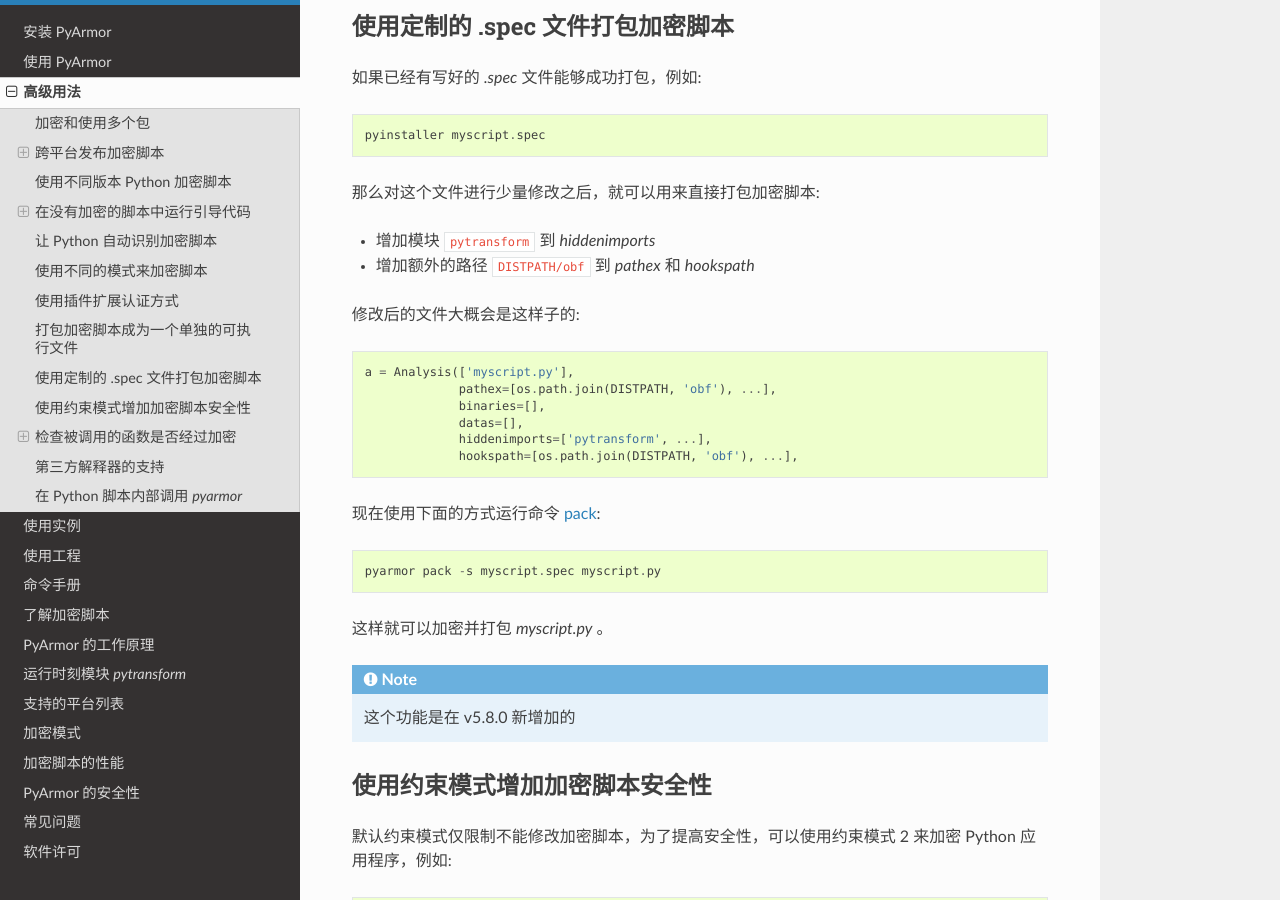
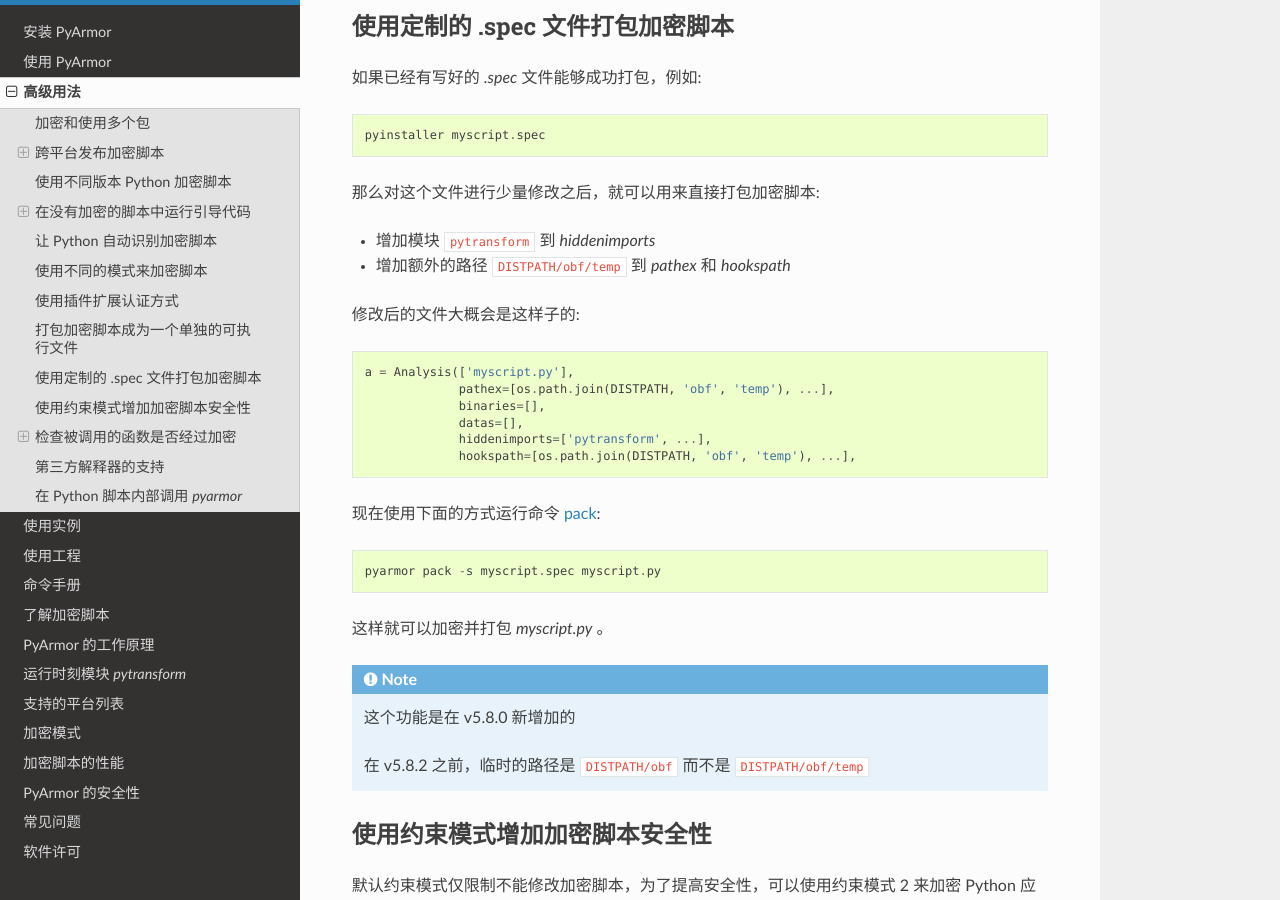
Before and after one commit to dashingsoft/pyarmor-docs-zh, a Sphinx documentation site: the page built from docs/advanced.rst, in a window 1280 px wide and 900 px high, scrolled down 10151 px. Built offline with Sphinx 7.4.7 and the Read the Docs theme 2.0.0, drawn with Linux system fonts in a browser that asks for light colours; some of the changed text lies outside the part shown.

```diff
--- a/docs/advanced.rst
+++ b/docs/advanced.rst
@@ -456,16 +456,16 @@ PyArmor 可以通过插件来扩展加密脚本的认证方式，例如检查网
 那么对这个文件进行少量修改之后，就可以用来直接打包加密脚本:
 
 * 增加模块 ``pytransform`` 到 `hiddenimports`
-* 增加额外的路径 ``DISTPATH/obf`` 到 `pathex` 和 `hookspath`
+* 增加额外的路径 ``DISTPATH/obf/temp`` 到 `pathex` 和 `hookspath`
 
 修改后的文件大概会是这样子的::
 
     a = Analysis(['myscript.py'],
-                 pathex=[os.path.join(DISTPATH, 'obf'), ...],
+                 pathex=[os.path.join(DISTPATH, 'obf', 'temp'), ...],
                  binaries=[],
                  datas=[],
                  hiddenimports=['pytransform', ...],
-                 hookspath=[os.path.join(DISTPATH, 'obf'), ...],
+                 hookspath=[os.path.join(DISTPATH, 'obf', 'temp'), ...],
 
 现在使用下面的方式运行命令 :ref:`pack`::
 
@@ -476,6 +476,8 @@ PyArmor 可以通过插件来扩展加密脚本的认证方式，例如检查网
 .. note::
 
    这个功能是在 v5.8.0 新增加的
+
+   在 v5.8.2 之前，临时的路径是 ``DISTPATH/obf`` 而不是 ``DISTPATH/obf/temp``
 
 .. _使用约束模式增加加密脚本安全性:
 
```
Also changed, not shown: other parts of docs/advanced.rst (+1 -1 lines).
